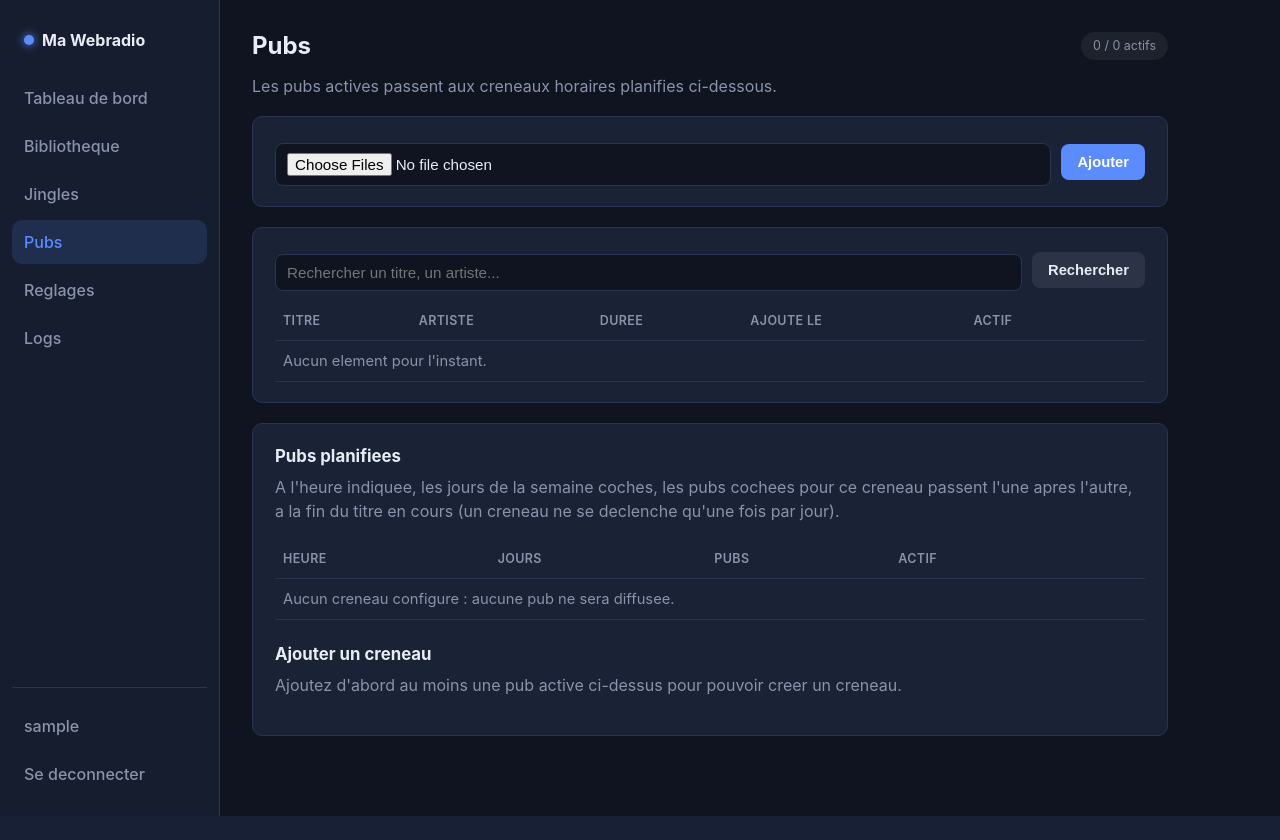
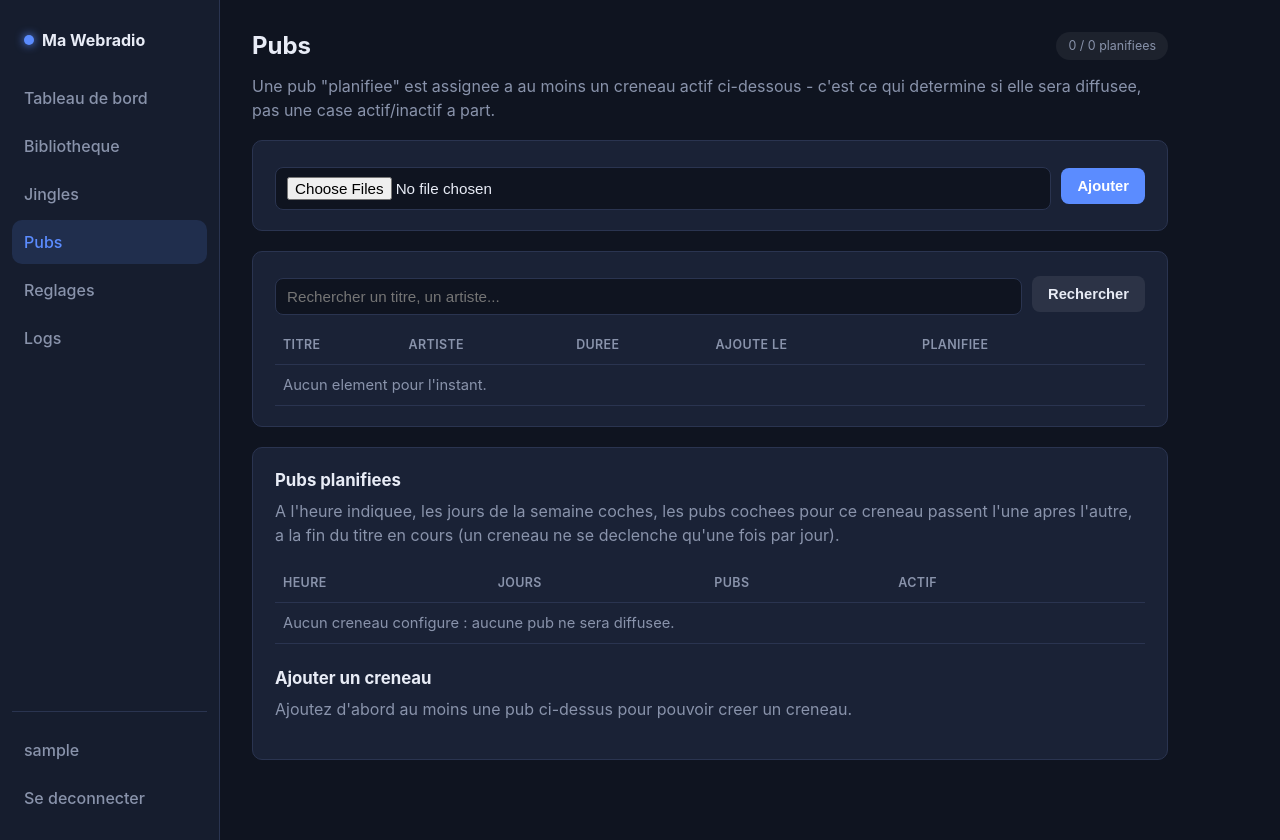
Before and after one commit to LyonelB/BL-WRA, a Flask app: page /pubs in a window 1280 px wide. Before the commit the page ends 816 px from the top, so only its background shows below. Run offline with Flask 3, Linux system fonts and the light colour scheme; the visitor is signed in with stand-in values (Sample User, id 1); data comes from the database, SQL or seed files in the repository; data that the repository does not hold is empty; parts of the project's set-up code (start-up, migrations or seed data) failed here and were passed over.

Commit message:
Pubs : badge Planifiee en lecture seule au lieu du toggle actif/inactif

```diff
--- a/app/database.py
+++ b/app/database.py
@@ -422,6 +422,22 @@ def get_pub_slot_tracks(slot_id):
     ).fetchall()
 
 
+def list_scheduled_pub_track_ids():
+    """Ensemble des id de pubs assignees a au moins un creneau actif (voir
+    pub_slots.active) - utilise pour le badge "Planifiee" en lecture seule
+    de la page Pubs (library.html). Contrairement a musiques/jingles, une
+    pub n'a plus de bascule actif/inactif manuelle depuis l'interface :
+    "planifiee" reflete uniquement son assignation reelle a un creneau, pas
+    un champ a cocher a part (voir aussi get_pub_slot_tracks, meme logique
+    au moment du declenchement reel)."""
+    db = get_db()
+    rows = db.execute(
+        "SELECT DISTINCT st.track_id FROM pub_slot_tracks st "
+        "JOIN pub_slots s ON s.id = st.slot_id WHERE s.active = 1"
+    ).fetchall()
+    return {r["track_id"] for r in rows}
+
+
 def _set_pub_slot_tracks(db, slot_id, track_ids):
     db.execute("DELETE FROM pub_slot_tracks WHERE slot_id = ?", (slot_id,))
     for pos, track_id in enumerate(track_ids):
--- a/app/library.py
+++ b/app/library.py
@@ -34,16 +34,28 @@ CATEGORY_CONFIG = {
         "dir_key": "MUSIQUES_DIR", "url": "bibliotheque", "label": "Bibliotheque",
         "hint": "Les musiques sont jouees en boucle, dans un ordre aleatoire.",
         "show_jouer": False,
+        # Case a cocher "Actif" disponible directement sur la page de
+        # modification (voir library_edit.html), en plus du bouton
+        # actif/inactif deja present sur chaque ligne de la liste.
+        "editable_active": True,
     },
     "jingle": {
         "dir_key": "JINGLES_DIR", "url": "jingles", "label": "Jingles",
         "hint": "Un jingle actif est insere automatiquement toutes les N musiques (regle ci-dessous).",
         "show_jouer": True,
+        "editable_active": True,
     },
     "pub": {
         "dir_key": "PUBS_DIR", "url": "pubs", "label": "Pubs",
-        "hint": "Les pubs actives passent aux creneaux horaires planifies ci-dessous.",
+        "hint": "Une pub \"planifiee\" est assignee a au moins un creneau actif ci-dessous - c'est ce qui determine si elle sera diffusee, pas une case actif/inactif a part.",
         "show_jouer": True,
+        # Pas de case "actif" sur la page de modification pour les pubs :
+        # contrairement a musiques/jingles, le badge "Planifiee" est
+        # calcule (assignee a au moins un creneau actif, voir
+        # database.list_scheduled_pub_track_ids), pas un champ a cocher.
+        # Pour retirer une pub de la diffusion : la retirer de ses
+        # creneaux, ou supprimer le fichier.
+        "editable_active": False,
     },
 }
 
@@ -66,7 +78,11 @@ def _list_view(category):
         extra["jingle_every_n_titles"] = database.get_setting("jingle_every_n_titles", 4)
     elif category == "pub":
         extra["pub_slots"] = database.list_pub_slots()
-        extra["active_pubs"] = database.list_tracks("pub", active_only=True)
+        # Toutes les pubs sont proposees pour un creneau (plus de filtre
+        # "active" manuel cote pubs, voir scheduled_pub_ids ci-dessous et
+        # database.list_scheduled_pub_track_ids).
+        extra["all_pubs"] = database.list_tracks("pub")
+        extra["scheduled_pub_ids"] = database.list_scheduled_pub_track_ids()
 
     return render_template(
         "library.html",
@@ -151,6 +167,8 @@ def _edit_view(category, track_id):
         title = request.form.get("title", "").strip()
         artist = request.form.get("artist", "").strip()
         database.update_track_metadata(track_id, title, artist)
+        if cfg.get("editable_active"):
+            database.set_track_active(track_id, bool(request.form.get("active")))
         flash("Modifications enregistrees.", "success")
         return redirect(url_for(f"library.{cfg['url']}"))
 
@@ -290,12 +308,6 @@ def pubs_supprimer(track_id):
     return _delete_view("pub", track_id)
 
 
-@bp.route("/pubs/<int:track_id>/activer", methods=["POST"])
-@login_required
-def pubs_activer(track_id):
-    return _toggle_view("pub", track_id)
-
-
 @bp.route("/pubs/<int:track_id>/modifier", methods=["GET", "POST"])
 @login_required
 def pubs_modifier(track_id):
--- a/app/static/css/style.css
+++ b/app/static/css/style.css
@@ -224,6 +224,10 @@ input:focus { outline: none; border-color: var(--accent); }
 .input-suffix span { color: var(--text-muted); font-size: 0.85rem; }
 
 .settings-form { max-width: 420px; }
+/* Formulaires avec des lignes plus larges (case a cocher + texte + badge,
+   voir Reglages -> Traitement audio) : 420px les faisait passer a la ligne
+   inutilement alors que la carte a bien plus de place. */
+.settings-form-wide { max-width: 640px; }
 
 .checkbox-list {
   margin-top: 6px;
@@ -253,7 +257,9 @@ input:focus { outline: none; border-color: var(--accent); }
   color: var(--text);
   font-weight: 400;
 }
-.checkbox-list-item input[type="checkbox"] { width: auto; margin: 0; }
+.checkbox-list-item input[type="checkbox"] { width: auto; margin: 0; flex: 0 0 auto; }
+.checkbox-list-item .checkbox-list-text { flex: 1 1 auto; }
+.checkbox-list-item .badge-cpu { flex: 0 0 auto; white-space: nowrap; }
 
 .upload-form, .search-form { display: flex; gap: 10px; align-items: center; }
 .search-form { margin-bottom: 6px; }
--- a/app/templates/library.html
+++ b/app/templates/library.html
@@ -4,7 +4,11 @@
 
 <div class="page-header">
   <h1>{{ cfg.label }}</h1>
+  {% if category == "pub" %}
+  <span class="pill">{{ scheduled_pub_ids|length }} / {{ counts.get('total', 0) }} planifiees</span>
+  {% else %}
   <span class="pill">{{ counts.get('actifs', 0) }} / {{ counts.get('total', 0) }} actifs</span>
+  {% endif %}
 </div>
 
 <p class="hint">{{ cfg.hint }}</p>
@@ -29,23 +33,30 @@
         <th>Artiste</th>
         <th>Duree</th>
         <th>Ajoute le</th>
-        <th>Actif</th>
+        <th>{{ "Planifiee" if category == "pub" else "Actif" }}</th>
         <th></th>
       </tr>
     </thead>
     <tbody>
       {% for t in tracks %}
-      <tr class="{{ '' if t.active else 'row-inactive' }}">
+      {% set is_scheduled = category == "pub" and t.id in scheduled_pub_ids %}
+      <tr class="{{ '' if (is_scheduled if category == 'pub' else t.active) else 'row-inactive' }}">
         <td>{{ t.title or t.filename }}</td>
         <td>{{ t.artist or "" }}</td>
         <td>{{ t.duration | duree }}</td>
         <td>{{ t.uploaded_at[:10] }}</td>
         <td>
+          {% if category == "pub" %}
+          <span class="pill {{ 'pill-ok' if is_scheduled else 'pill-down' }}">
+            {{ "planifiee" if is_scheduled else "non planifiee" }}
+          </span>
+          {% else %}
           <form method="post" action="{{ url_for('library.' ~ cfg.url ~ '_activer', track_id=t.id) }}">
             <button type="submit" class="toggle {{ 'toggle-on' if t.active else 'toggle-off' }}">
               {{ "actif" if t.active else "inactif" }}
             </button>
           </form>
+          {% endif %}
         </td>
         <td class="row-actions">
           <a href="{{ url_for('library.' ~ cfg.url ~ '_modifier', track_id=t.id) }}" class="btn btn-mini btn-secondary">Modifier</a>
@@ -128,7 +139,7 @@
   </table>
 
   <h2 style="margin-top: 22px;">Ajouter un creneau</h2>
-  {% if active_pubs %}
+  {% if all_pubs %}
   <form method="post" action="{{ url_for('pub_slots.ajouter') }}" class="settings-form">
     <label>Heure
       <input type="time" name="time" required>
@@ -145,7 +156,7 @@
     </label>
     <label>Pubs a diffuser a ce creneau
       <div class="checkbox-list">
-        {% for t in active_pubs %}
+        {% for t in all_pubs %}
         <label class="checkbox-list-item">
           <input type="checkbox" name="track_ids" value="{{ t.id }}">
           {{ t.title or t.filename }}
@@ -156,7 +167,7 @@
     <button type="submit" class="btn btn-primary">Ajouter</button>
   </form>
   {% else %}
-  <p class="hint">Ajoutez d'abord au moins une pub active ci-dessus pour pouvoir creer un creneau.</p>
+  <p class="hint">Ajoutez d'abord au moins une pub ci-dessus pour pouvoir creer un creneau.</p>
   {% endif %}
 </section>
 {% endif %}
--- a/app/templates/library_edit.html
+++ b/app/templates/library_edit.html
@@ -20,6 +20,12 @@
     <label>Artiste
       <input type="text" name="artist" value="{{ track.artist or '' }}">
     </label>
+    {% if cfg.editable_active %}
+    <label class="checkbox-list-item">
+      <input type="checkbox" name="active" {{ "checked" if track.active else "" }}>
+      Actif
+    </label>
+    {% endif %}
     <div class="row-actions" style="justify-content: flex-start; margin-top: 6px;">
       <button type="submit" class="btn btn-primary">Enregistrer</button>
       <a href="{{ url_for('library.' ~ cfg.url) }}" class="btn btn-secondary">Annuler</a>
```
Also changed, not shown: app/templates/reglages.html (+4 -4 lines).
